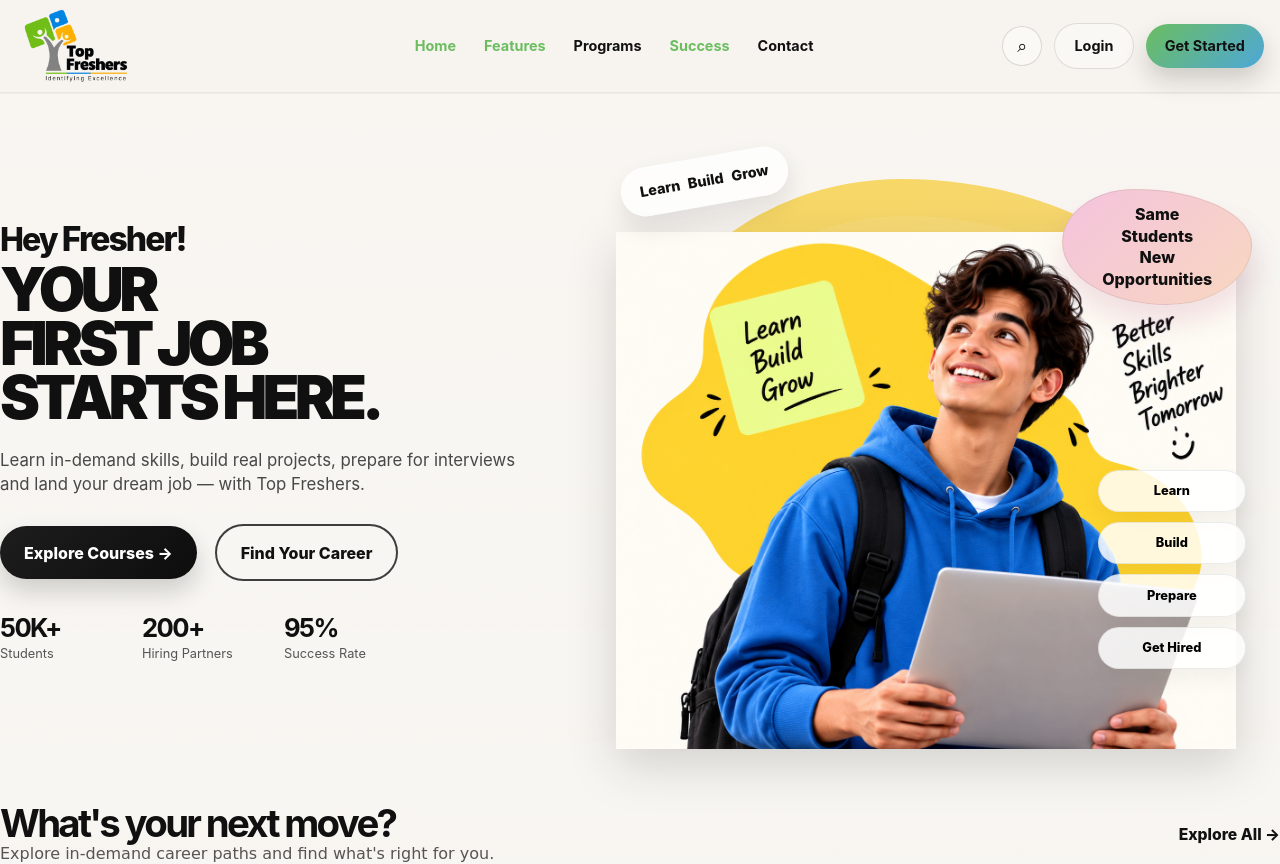
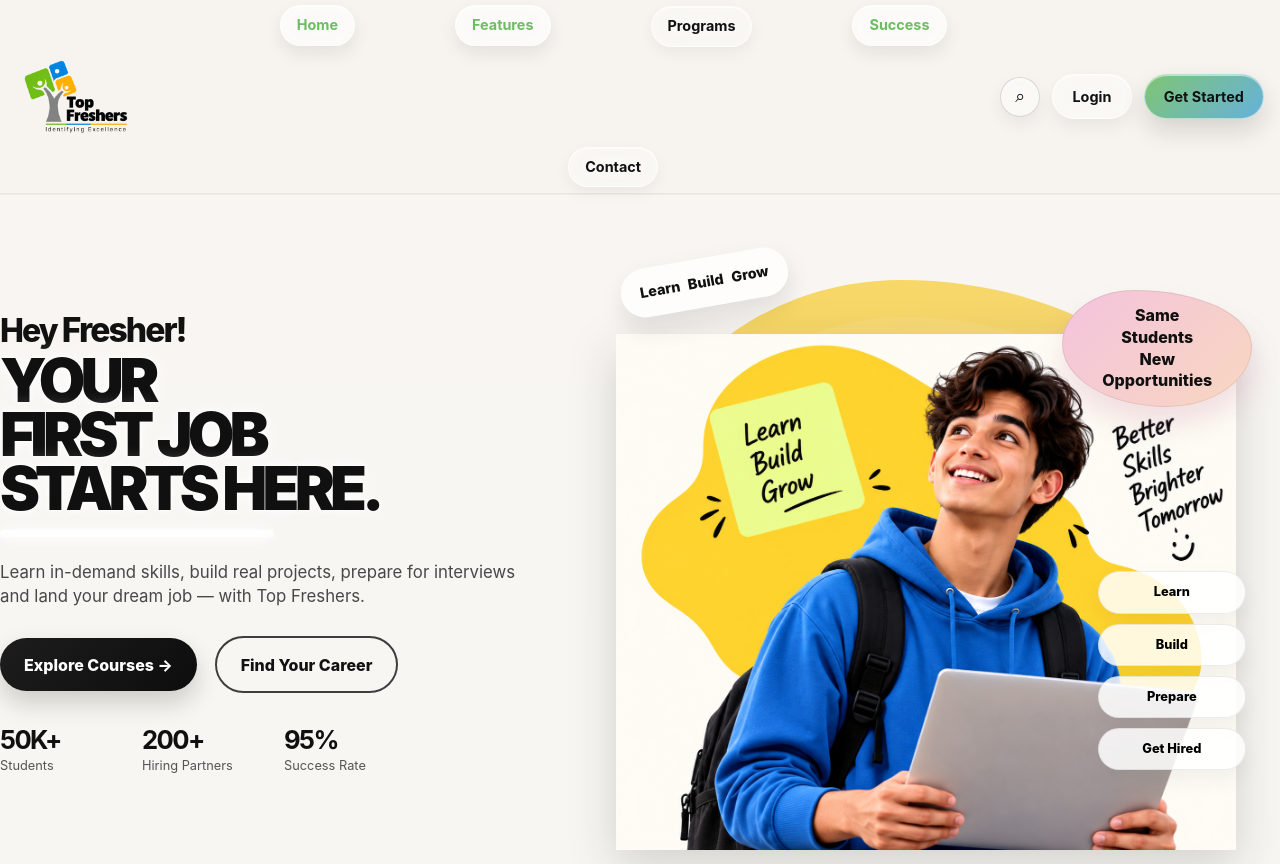
Before and after one commit to jayavarmaS/top-freshers, a React (Vite) app: page / in a window 1280 px wide. Shown: the top 864 px of the page. Built offline with nearby package versions, Linux system fonts and the light colour scheme.

Commit message:
Refine header styling and success images

```diff
--- a/src/components/SuccessStories.jsx
+++ b/src/components/SuccessStories.jsx
@@ -35,9 +35,9 @@ export default function SuccessStories() {
       </p>
 
       <div className="stories-grid">
-        {stories.map((story) => (
+        {stories.map((story, index) => (
           <article className="story-card" key={story.name}>
-            <img src={story.image} alt={story.name} />
+            <img className={`story-image story-image-${index + 1}`} src={story.image} alt={story.name} />
             <p className="quote">“{story.quote}”</p>
             <div className="story-person">
               <strong>{story.name}</strong>
--- a/src/index.css
+++ b/src/index.css
@@ -129,7 +129,7 @@ header {
   display: flex;
   align-items: center;
   justify-content: center;
-  gap: 28px;
+  gap: 100px;
   flex: 1;
   flex-wrap: wrap;
 }
@@ -140,15 +140,21 @@ header {
   text-decoration: none;
   font-size: 0.9rem;
   font-weight: 700;
-  transition: color 0.2s ease;
-  background: transparent;
-  border: none;
-  padding: 0;
+  transition: color 0.2s ease, transform 0.2s ease, background 0.2s ease, box-shadow 0.2s ease;
+  background: rgba(255, 255, 255, 0.3);
+  border: 1px solid rgba(255, 255, 255, 0.68);
+  border-radius: 999px;
+  padding: 0.58rem 1rem;
+  backdrop-filter: blur(14px);
+  box-shadow: inset 0 1px 0 rgba(255, 255, 255, 0.72), 0 6px 16px rgba(17, 17, 17, 0.05);
 }
 
 .nav-link:hover,
 .nav-link-active {
   color: var(--brand-green);
+  background: rgba(255, 255, 255, 0.6);
+  box-shadow: inset 0 1px 0 rgba(255, 255, 255, 0.9), 0 8px 18px rgba(17, 17, 17, 0.08);
+  transform: translateY(-1px);
 }
 
 .brand-button {
@@ -169,7 +175,9 @@ header {
   height: 40px;
   border: 1px solid rgba(16, 16, 16, 0.14);
   border-radius: 50%;
-  background: rgba(255, 255, 255, 0.46);
+  background: rgba(255, 255, 255, 0.42);
+  backdrop-filter: blur(14px);
+  box-shadow: inset 0 1px 0 rgba(255, 255, 255, 0.76), 0 8px 18px rgba(17, 17, 17, 0.06);
   font-size: 1.1rem;
 }
 
@@ -198,9 +206,11 @@ header {
 }
 
 .nav-login {
-  background: rgba(255, 255, 255, 0.38);
+  background: rgba(255, 255, 255, 0.4);
   color: #111111;
-  border: 1px solid rgba(17, 17, 17, 0.12);
+  border: 1px solid rgba(255, 255, 255, 0.72);
+  backdrop-filter: blur(14px);
+  box-shadow: inset 0 1px 0 rgba(255, 255, 255, 0.78), 0 8px 18px rgba(17, 17, 17, 0.06);
 }
 
 .nav-cta,
@@ -215,7 +225,10 @@ header {
 }
 
 .nav-cta {
-  background: linear-gradient(135deg, var(--brand-green), var(--brand-blue));
+  background: linear-gradient(135deg, rgba(107, 189, 96, 0.86), rgba(78, 167, 216, 0.86));
+  border: 1px solid rgba(255, 255, 255, 0.5);
+  backdrop-filter: blur(14px);
+  box-shadow: inset 0 1px 0 rgba(255, 255, 255, 0.55), 0 12px 24px rgba(17, 17, 17, 0.14);
 }
 
 .primary-button,
@@ -271,11 +284,44 @@ header {
 }
 
 .hero-copy h1 {
+  position: relative;
+  width: fit-content;
   margin: 0;
   font-size: clamp(3.3rem, 4.7vw, 7.2rem);
   line-height: 0.9;
   letter-spacing: -0.08em;
   font-weight: 950;
+}
+
+.hero-copy h1::after,
+.section-header h2::after,
+.career-map-copy h2::after,
+.cta-copy h2::after,
+.journey-content h2::after,
+.page-hero-copy h1::after,
+.section-head h2::after,
+.contact-hero h1::after,
+.contact-left h2::after {
+  content: "";
+  display: block;
+  width: 72%;
+  height: 7px;
+  margin-top: 14px;
+  border-radius: 999px;
+  background: rgba(255, 255, 255, 0.95);
+  box-shadow: 0 0 6px rgba(255, 255, 255, 0.95), 0 0 18px rgba(255, 255, 255, 0.78), 0 4px 18px rgba(255, 255, 255, 0.55);
+}
+
+.hero-copy h1,
+.section-header h2,
+.career-map-copy h2,
+.cta-copy h2,
+.journey-content h2,
+.page-hero-copy h1,
+.section-head h2,
+.contact-hero h1,
+.contact-left h2 {
+  text-shadow: 0 0 2px rgba(255, 255, 255, 0.98), 0 0 9px rgba(255, 255, 255, 0.9), 0 0 20px rgba(255, 255, 255, 0.62);
 }
 
 .hero-text {
@@ -460,6 +506,7 @@ header {
 .section-header h2,
 .career-map-copy h2,
 .cta-copy h2 {
+  position: relative;
   margin: 0;
   font-size: clamp(2.2rem, 3vw, 4rem);
   line-height: 0.98;
@@ -1104,6 +1151,14 @@ header {
   background: #e8e8e8;
 }
 
+.story-card .story-image-1,
+.story-card .story-image-2,
+.story-card .story-image-3 {
+  object-fit: contain;
+  object-position: center;
+  background: #ffffff;
+}
+
 .quote {
   margin: 0;
   font-size: 1rem;
@@ -1810,12 +1865,12 @@ header {
 
 @media (max-width: 640px) {
   section,
-  footer,
-  header {
+  footer {
     width: min(100% - 24px, 1280px);
   }
 
   .nav-shell {
+    padding-inline: 12px;
     flex-wrap: wrap;
     justify-content: center;
     gap: 14px;
```
